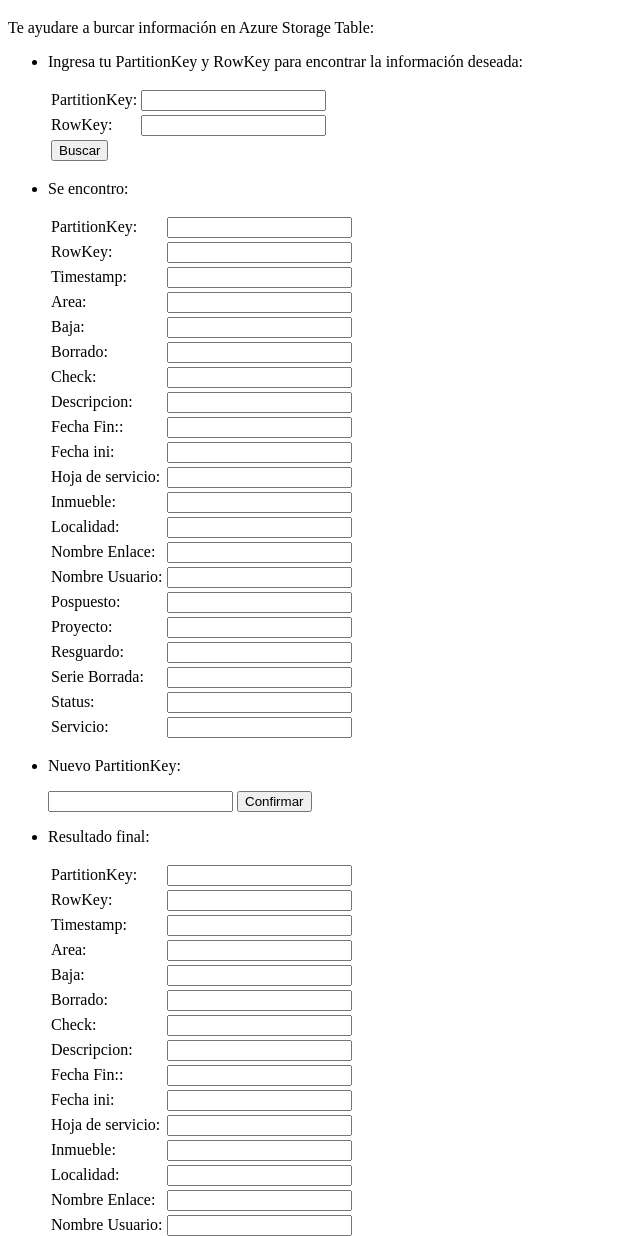
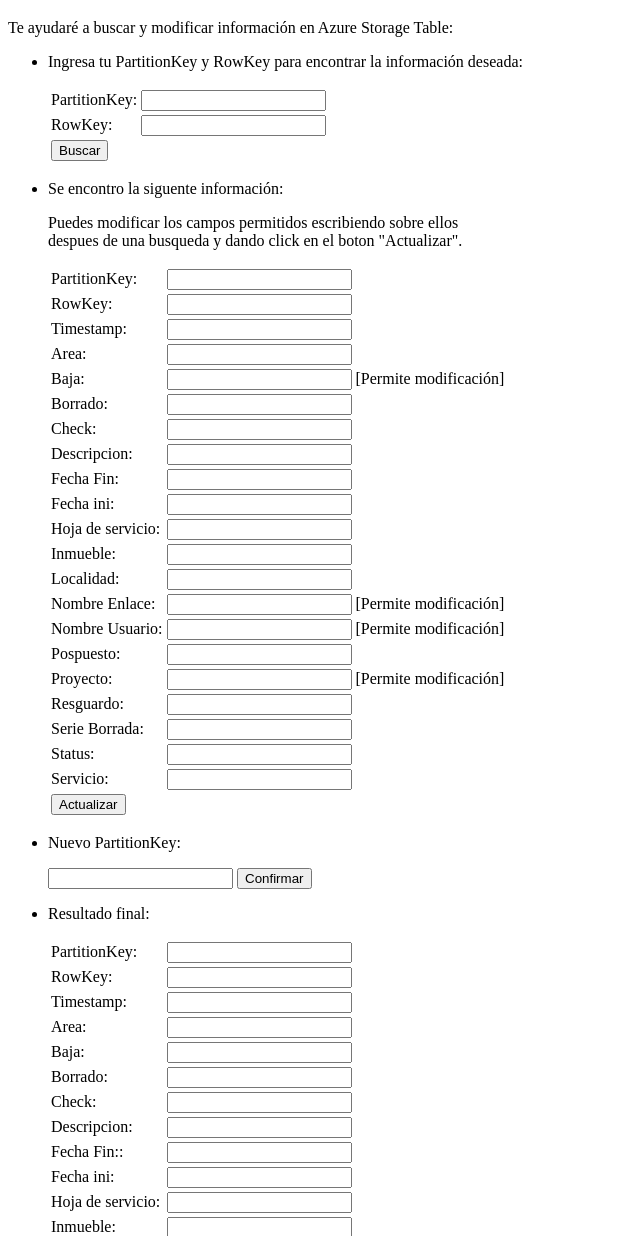
Before and after one commit to mainbitlabs/MBBOTCAMBIOS, an Electron app: page index.html in a window 800 px wide. Shown: the part 61-1297 px from the top of the page, without its empty margins (0-640 px from the left). Drawn offline with Linux system fonts and the light colour scheme; no server answers.

Commit message:
Agregada funcionalidad para añadir, eliminar y modificar información

```diff
--- a/azure_storage.js
+++ b/azure_storage.js
@@ -214,9 +214,12 @@ function remplazarPartKey() {
                         document.getElementById("statusCam").value = statusEn;
                         document.getElementById("servicioCam").value = servicioEn;
 
+                        //Se notifica al usuario el estado de la tarea:
                         document.getElementById("estadoTarea").value = "¡Cambio realizado!";
                         console.log('La entidad se ha eliminado.');
                     } else {
+                        //Se notifica al usuario si hay un error:
+                        document.getElementById("estadoTarea").value = "Ocurrio un error durante el cambio.";
                         console.log("Ocurrio un error...");
                         return;
                     }
@@ -232,3 +235,70 @@ function remplazarPartKey() {
         document.getElementById("estadoTarea").value = "Debes realizar una busqueda primero...";
     }
 }
+
+//Actualizar entidad:
+function actualizarEntidad() {
+    //Se obtiene el estado actual de trabajo para poder verificar si se puede o no continuar con el:
+    stringIF = document.getElementById("estadoTarea").value;
+
+    //Verifica en que estado se encuentra la tarea actual y toma una decisión de que hacer:
+    if (stringIF == "¡Busqueda exitosa!") {
+        //Cambiar las variables por los campos modificados por el usuario:
+        areaEn = document.getElementById("areaEn").value;
+        bajaEn = document.getElementById("bajaEn").value;
+        borradoEn = document.getElementById("borradoEn").value;
+        checkEn = document.getElementById("checkEn").value;
+        descripcionEn = document.getElementById("descripcionEn").value;
+        fecha_FinEn = document.getElementById("fechafinEn").value;
+        fecha_iniEn = document.getElementById("fechainiEn").value;
+        hojaDeServicioEn = document.getElementById("hojadeservicioEn").value;
+        inmuebleEn = document.getElementById("inmuebleEn").value;
+        localidadEn = document.getElementById("localidadEn").value;
+        nombreEnlaceEn = document.getElementById("nombreenlaceEn").value;
+        nombreUsuarioEn = document.getElementById("nombreusuarioEn").value;
+        pospuestoEn = document.getElementById("pospuestoEn").value;
+        proyectoEn = document.getElementById("proyectoEn").value;
+        resguardoEn = document.getElementById("resguardoEn").value;
+        serieBorradaEn = document.getElementById("serieborradaEn").value;
+        statusEn = document.getElementById("statusEn").value;
+        servicioEn = document.getElementById("servicioEn").value;
+
+        //Se le da la información de las variables anteriores al JSON base:
+        task['Area']['_'] = areaEn.toString();
+        task['Baja']['_'] = bajaEn.toString();
+        task['Borrado']['_'] = borradoEn.toString();
+        task['Check']['_'] = checkEn.toString();
+        task['Descripcion']['_'] = descripcionEn.toString();
+        task['Fecha_Fin']['_'] = fecha_FinEn.toString();
+        task['Fecha_ini']['_'] = fecha_iniEn.toString();
+        task['HojaDeServicio']['_'] = hojaDeServicioEn.toString();
+        task['Inmueble']['_'] = inmuebleEn.toString();
+        task['Localidad']['_'] = localidadEn.toString();
+        task['NombreEnlace']['_'] = nombreEnlaceEn.toString();
+        task['NombreUsuario']['_'] = nombreUsuarioEn.toString();
+        task['Pospuesto']['_'] = pospuestoEn.toString();
+        task['Proyecto']['_'] = proyectoEn.toString();
+        task['Resguardo']['_'] = resguardoEn.toString();
+        task['SerieBorrada']['_'] = serieBorradaEn.toString();
+        task['Servicio']['_'] = servicioEn.toString();
+        task['Status']['_'] = statusEn.toString();
+
+        //Realiza la actualización del row:
+        tableSvc.replaceEntity(`${tablaUsar}`, task, function(error, result, response) {
+            if (!error) {
+                console.log("Entidad actualizada");
+                //Se informa que la actualización a tenido exito:
+                document.getElementById("estadoTarea").value = "¡Actualización exitosa!"
+            } else {
+                console.log("¡Ocurrio un error en la actualización...!");
+                //Se informa que la actualización no a tenido exito:
+                console.log(error);
+                document.getElementById("estadoTarea").value = "¡Ocurrio un error en la actualización...!"
+            }
+        });
+    } else {
+        //En caso que no haya un busqueda anteriormente:
+        document.getElementById("estadoTarea").value = "Debes realizar una busqueda primero...";
+    }
+
+}
--- a/index.html
+++ b/index.html
@@ -13,7 +13,7 @@
 <body>
     <div>
         <h1>Bienvenido</h1>
-        <p>Te ayudare a burcar información en Azure Storage Table:</p>
+        <p>Te ayudaré a buscar y modificar información en Azure Storage Table:</p>
     </div>
     <div>
         <ul>
@@ -34,7 +34,9 @@
                 </table>
             </li>
             <li>
-                <p>Se encontro:</p>
+                <p>Se encontro la siguente información:</p>
+                <p>Puedes modificar los campos permitidos escribiendo sobre ellos
+                    <br>despues de una busqueda y dando click en el boton "Actualizar".</p>
             </li>
             <table>
                 <tr>
@@ -55,7 +57,8 @@
                 </tr>
                 <tr>
                     <td>Baja:</td>
-                    <td><input type="text" readonly="readonly" id="bajaEn"></td>
+                    <td><input type="text" id="bajaEn"></td>
+                    <td>[Permite modificación]</td>
                 </tr>
                 <tr>
                     <td>Borrado:</td>
@@ -70,7 +73,7 @@
                     <td><input type="text" readonly="readonly" id="descripcionEn"></td>
                 </tr>
                 <tr>
-                    <td>Fecha Fin::</td>
+                    <td>Fecha Fin:</td>
                     <td><input type="text" readonly="readonly" id="fechafinEn"></td>
                 </tr>
                 <tr>
@@ -91,11 +94,13 @@
                 </tr>
                 <tr>
                     <td>Nombre Enlace:</td>
-                    <td><input type="text" readonly="readonly" id="nombreenlaceEn"></td>
+                    <td><input type="text" id="nombreenlaceEn"></td>
+                    <td>[Permite modificación]</td>
                 </tr>
                 <tr>
                     <td>Nombre Usuario:</td>
-                    <td><input type="text" readonly="readonly" id="nombreusuarioEn"></td>
+                    <td><input type="text" id="nombreusuarioEn"></td>
+                    <td>[Permite modificación]</td>
                 </tr>
                 <tr>
                     <td>Pospuesto:</td>
@@ -103,7 +108,8 @@
                 </tr>
                 <tr>
                     <td>Proyecto:</td>
-                    <td><input type="text" readonly="readonly" id="proyectoEn"></td>
+                    <td><input type="text" id="proyectoEn"></td>
+                    <td>[Permite modificación]</td>
                 </tr>
                 <tr>
                     <td>Resguardo:</td>
@@ -120,6 +126,9 @@
                 <tr>
                     <td>Servicio:</td>
                     <td><input type="text" readonly="readonly" id="servicioEn"></td>
+                </tr>
+                <tr>
+                    <td><input type="button" value="Actualizar" onclick="actualizarEntidad()"></td>
                 </tr>
             </table>
             <li>
```
